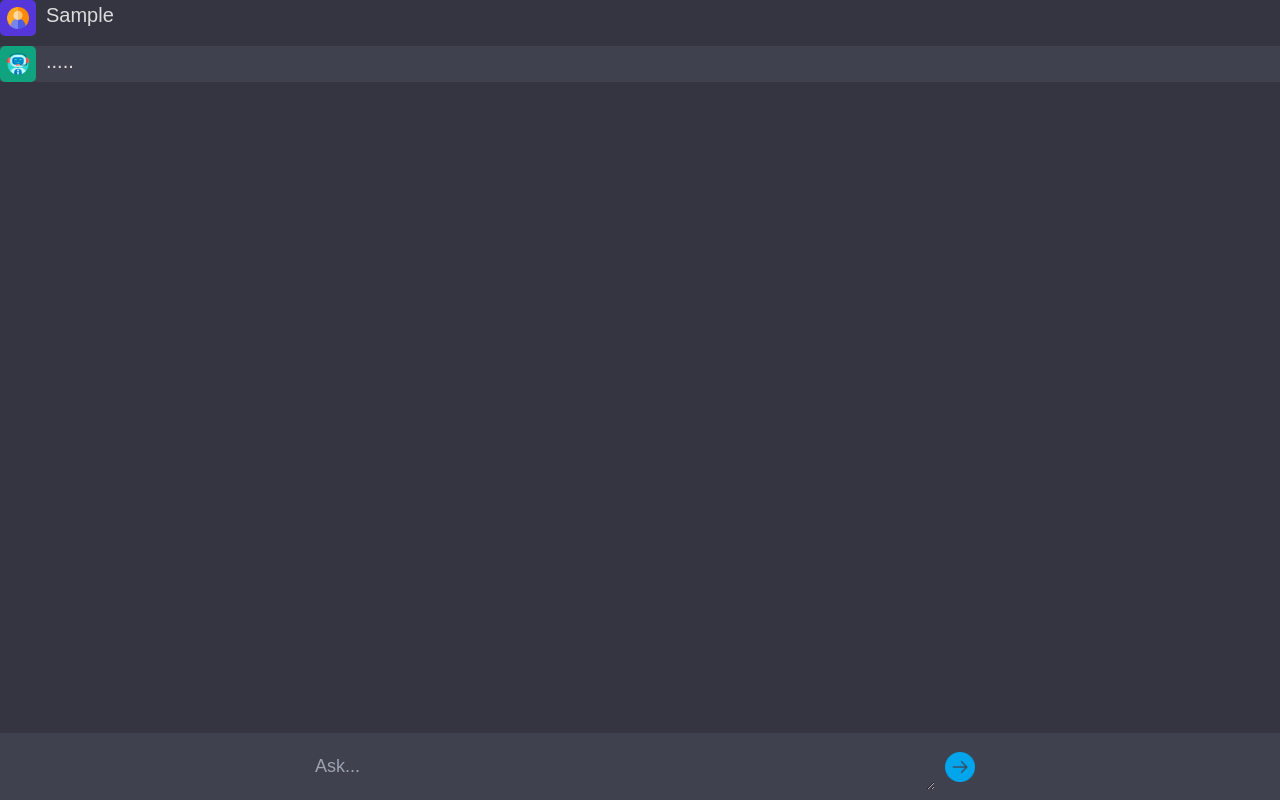
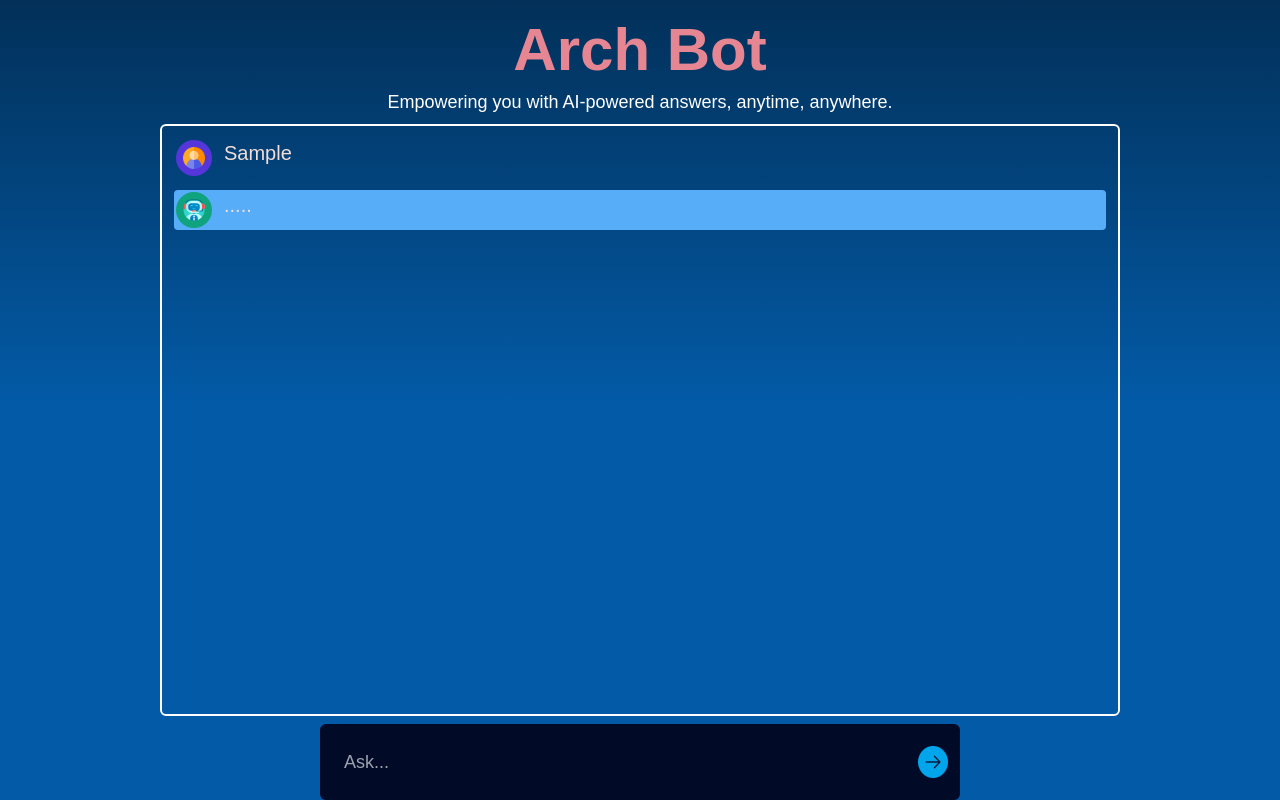
Before and after one commit to Nidhish-07/Arch-Bot, a website built with Vite: page client/index.html in a window 1280 px wide. Both pictures are taken after typing "Sample" into the empty fields and a click on the button 960 px from the left and 766 px from the top of the page. Built offline with nearby package versions, Linux system fonts and the light colour scheme.

Commit message:
final touches

```diff
--- a/client/index.html
+++ b/client/index.html
@@ -4,22 +4,36 @@
     <meta charset="UTF-8" />
     <link rel="icon" type="image/svg+xml" href="/icons/bot.png" />
     <meta name="viewport" content="width=device-width, initial-scale=1.0" />
-    <title>Vite App</title>
+    <title>Arch Bot</title>
   </head>
-  <body>
-    <div id="app" >
-      <div id="chat-text" class="relative">
+  <body class="bg-white">
+    <div
+      id="app"
+      class="w-[100vw] h-[100vh] bg-gradient-to-b from-[#023059] via-[#035AA6] to-[#035AA6] flex flex-col items-center justify-between"
+    >
+      <div class="text-6xl text-[#e68693] font-bold m-5 mb-2">Arch Bot</div>
+      <div class="text-lg text-white mb-2">
+        Empowering you with AI-powered answers, anytime, anywhere.
       </div>
-        <form class="absolute bottom-0 justify-center mx-auto">
+      <div
+        id="chat-text"
+        class="flex flex-1 w-3/4 h-full overflow-y-scroll flex-col gap-3 pb-5 scroll-smooth border-white border-2 mb-2 rounded-md p-3"
+      ></div>
+      <form
+        class="w-1/2 max-w-screen-xl my-0 mx-auto bg-[#010A26] flex flex-row gap-3 p-3 rounded-md"
+      >
         <textarea
           name="prompt"
           cols="1"
           rows="1"
           placeholder="Ask..."
-            class="w-1/2"
+          class="w-full text-white text-lg p-3 bg-transparent rounded-md border-none outline-none resize-none"
         ></textarea>
-          <button type="submit">
-            <img src="/icons/right-arrow.png" alt="send" />
+        <button
+          type="submit"
+          class="outline-none border-none cursor-pointer bg-transparent"
+        >
+          <img src="/icons/right-arrow.png" alt="send" class="w-8 h-8" />
         </button>
       </form>
     </div>
--- a/client/main.js
+++ b/client/main.js
@@ -85,7 +85,7 @@ const submitHandler = async (event) => {
 
   if (response.ok) {
     const data = await response.json()
-    const parsedData = data.Bot.trim()
+    const parsedData = data.bot.trim()
     console.log(parsedData);
 
     answeredText(messageM, parsedData)
--- a/client/style.css
+++ b/client/style.css
@@ -1,8 +1,6 @@
 @tailwind base;
 @tailwind components;
 @tailwind utilities;
-
-@import url("https://fonts.googleapis.com/css2?family=Alegreya+Sans:wght@100;300;400;500;700;800;900&display=swap");
 
 * {
   margin: 0;
@@ -11,37 +9,10 @@
   font-family: "Alegreya Sans", sans-serif;
 }
 
-body {
-  background: #343541;
-}
-
-#app {
-  width: 100vw;
-  height: 100vh;
-  background: #343541;
-
-  display: flex;
-  flex-direction: column;
-  align-items: center;
-  justify-content: space-between;
-}
-
 #chat-text {
-  flex: 1;
-  width: 100%;
-  height: 100%;
-  overflow-y: scroll;
-
-  display: flex;
-  flex-direction: column;
-
-  gap: 10px;
-
   -ms-overflow-style: none;
   scrollbar-width: none;
-
-  padding-bottom: 20px;
-  scroll-behavior: smooth;
+  overflow-y: scroll;
 }
 
 /* hides scrollbar */
@@ -55,13 +26,16 @@ body {
 }
 
 .ai {
-  background: #40414F;
+  background: #57adf8;
+  color: coral;
+  border-radius: 4px;
 }
 
 .chat {
-  width: 100%;
-  max-width: 1280px;
+  /* width: 100%; */
+  /* max-width: 1280px; */
   margin: 0 auto;
+  /* background-color: #fff; */
 
   display: flex;
   flex-direction: row;
@@ -72,10 +46,11 @@ body {
 .profile {
   width: 36px;
   height: 36px;
-  border-radius: 5px;
+  border-radius: 50%;
 
-  background: #5436DA;
+  background: #5436da;
 
+  margin: 2px;
   display: flex;
   justify-content: center;
   align-items: center;
@@ -94,7 +69,7 @@ body {
 .message {
   flex: 1;
 
-  color: #dcdcdc;
+  color: rgb(242, 222, 215);
   font-size: 20px;
 
   max-width: 100%;
@@ -110,40 +85,3 @@ body {
 .message::-webkit-scrollbar {
   display: none;
 }
-
-form {
-  width: 100%;
-  max-width: 1280px;
-  margin: 0 auto;
-  padding: 10px;
-  background: #40414F;
-
-  display: flex;
-  flex-direction: row;
-  gap: 10px;
-}
-
-textarea {
-  width: 100%;
-
-  color: #fff;
-  font-size: 18px;
-
-  padding: 10px;
-  background: transparent;
-  border-radius: 5px;
-  border: none;
-  outline: none;
-}
-
-button {
-  outline: 0;
-  border: 0;
-  cursor: pointer;
-  background: transparent;
-}
-
-form img {
-  width: 30px;
-  height: 30px;
-}
```
Also changed, not shown: client/counter.js (deleted, +0 -9 lines), server/index.js (+8 -9 lines). Lines whose indentation alone changed are shown as unchanged.
